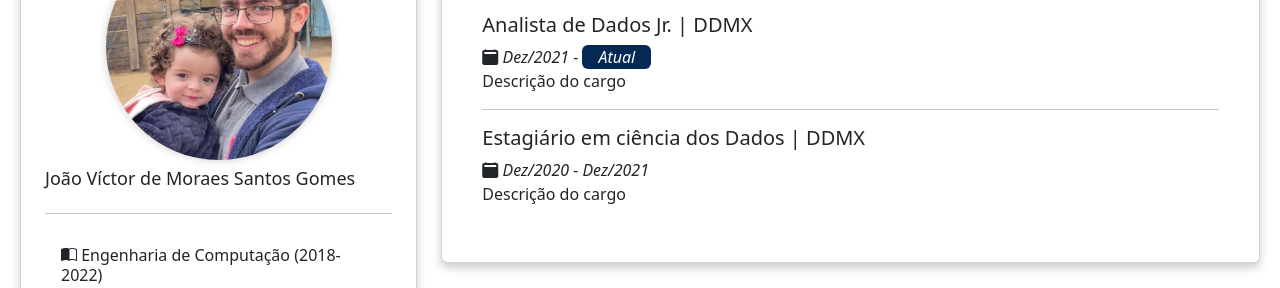
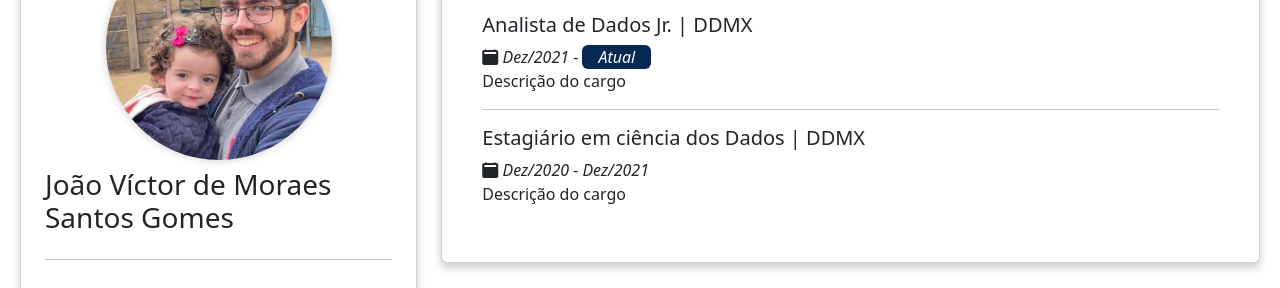
Before and after one commit to jvmsg/bootstrap-cv, a plain HTML site: page index.html in a window 1280 px wide. Shown: the part 99-387 px from the top of the page. Drawn offline with nearby package versions, Linux system fonts and the light colour scheme.

Commit message:
Correção tamanho de fonte h3

```diff
--- a/index.html
+++ b/index.html
@@ -70,9 +70,6 @@
             text-align: center;
             background-color: var(--skill-bar-color);
             border-radius: 0.375rem;
-        }
-        h3 {
-            font-size: large;
         }
         @media only screen and (max-width: 991px) {
             /* For mobile phones: */
```
